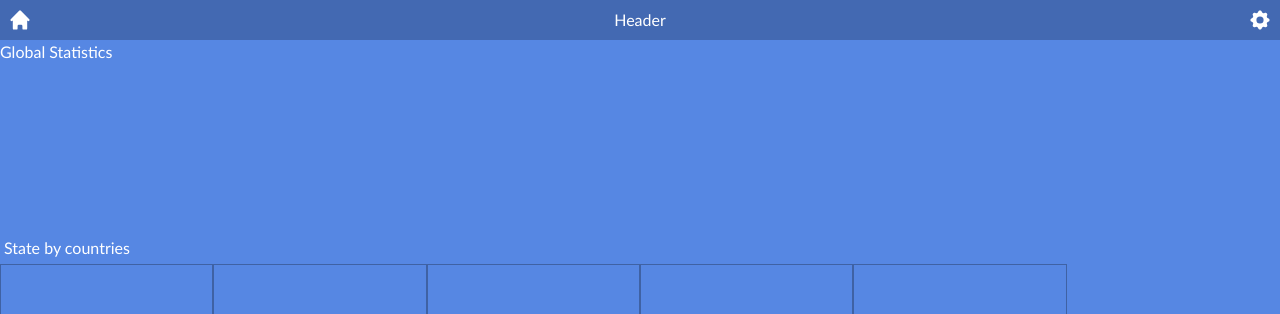
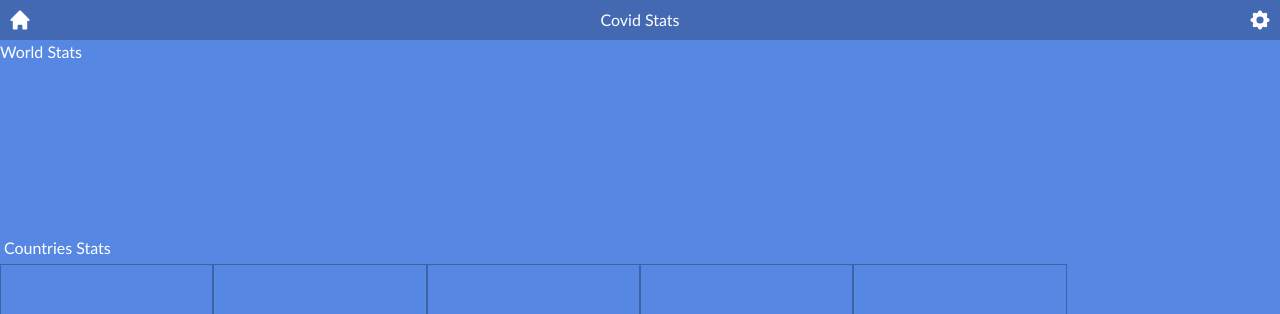
Before and after one commit to vikipretium/Covid-Stats, a React (Create React App) app: page / in a window 1280 px wide. Shown: the top 314 px of the page. Built offline with nearby package versions, Linux system fonts and the light colour scheme; a web font is replaced by a local one.

Commit message:
Add names to the sections

```diff
--- a/src/components/Header.js
+++ b/src/components/Header.js
@@ -14,7 +14,7 @@ function Header() {
           <path d="M10.707 2.293a1 1 0 00-1.414 0l-7 7a1 1 0 001.414 1.414L4 10.414V17a1 1 0 001 1h2a1 1 0 001-1v-2a1 1 0 011-1h2a1 1 0 011 1v2a1 1 0 001 1h2a1 1 0 001-1v-6.586l.293.293a1 1 0 001.414-1.414l-7-7z" />
         </svg>
       </Link>
-      <div>Header</div>
+      <div>Covid Stats</div>
       <button type="button">
         <svg
           className="w-6 h-6"
--- a/src/pages/AllCountries.js
+++ b/src/pages/AllCountries.js
@@ -4,8 +4,8 @@ import CountryTile from '../components/CountryTile';
 function AllCountries() {
   return (
     <main className="container mx-auto">
-      <div className="h-48">Global Statistics</div>
-      <div className="p-1">State by countries</div>
+      <div className="h-48">World Stats</div>
+      <div className="p-1">Countries Stats</div>
       <div className="grid grid-cols-2 sm:grid-cols-3 md:grid-cols-4 lg:grid-cols-6">
         {[0, 1, 2, 3, 4].map((index) => (
           <CountryTile key={index} />
```
